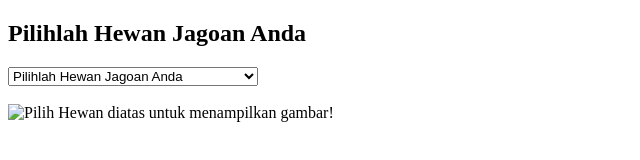
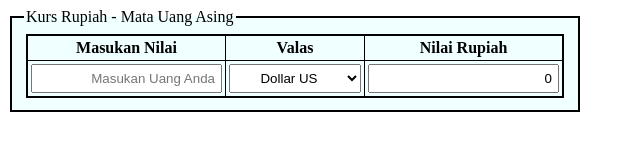
Before and after one commit to azzmnrwebdev/webpro-19, a plain HTML site: page index.html in a window 1280 px wide. Shown: the whole page, without its empty margins (0-640 px from the left). Drawn offline with Linux system fonts and the light colour scheme.

Commit message:
tugas kurs rupiah

```diff
--- a/index.html
+++ b/index.html
@@ -3,52 +3,98 @@
 
 <head>
     <style>
-        select, img {
-            width: 250px;
-            height: auto;
+        form{
+            display: inline-block;
+        }
+        fieldset{
+            border: 2px solid black!important;
+            background-color: #F0FFFF;
+        }
+        table {
+            border: 2px solid black!important;
+        }
+        table,
+        tr,
+        th,
+        td {
+            border: 1px solid black;
+            border-collapse: collapse;
+            padding: 3px;
+            margin: 2px;
+        }
+
+        input, select {
+            text-align: right;
+            padding: 5px;
+        }
+        select{
+            text-align: center!important;
         }
     </style>
     <meta charset="UTF-8">
     <meta name="viewport" content="width=device-width, initial-scale=1.0">
-    <title>Image Picker</title>
+    <title>Kurs Rupiah</title>
 </head>
 
 <body>
-<h2>Pilihlah Hewan Jagoan Anda</h2>
-    <select id="changeImage" onchange="change_image()">
-        <option disabled selected>Pilihlah Hewan Jagoan Anda</option>
-        <option value="hiu" >Hiu Putih</option>
-        <option value="trex">T-Rex</option>
-        <option value="harimau">Harimau</option>
-        <option value="singa">Singa</option>
-        <option value="kobra">Ular Kobra</option>
-        <option value="buaya">Buaya</option>
-    </select>
-    <br/>
-    <br/>
-    <img id="gambar" src="" alt="Pilih Hewan diatas untuk menampilkan gambar!" width="100px" height="auto">
+    <form action="">
+        <fieldset>
+            <legend>Kurs Rupiah - Mata Uang Asing</legend>
+            <table>
+                <tr>
+                    <th>Masukan Nilai</th>
+                    <th>Valas</th>
+                    <th>Nilai Rupiah</th>
+                </tr>
+                <tr>
+                    <td><input id="input_nilai" placeholder="Masukan Uang Anda" type="text"></td>
+                    <td><select id="valas" onclick="change_kurs()" id="changekurs">
+                            <option value="DU">Dollar US</option>
+                            <option value="DS">Dollar Singapore</option>
+                            <option value="RM">Ringgit Malaysia</option>
+                            <option value="YJ">Yen Jepang</option>
+                            <option value="E">Euro</option>
+                            <option value="RAS">Riyal Arab Saudi</option>
+                        </select></td>
+                    <td><input id="hasil_nilai" readonly value="0" type="text"></td>
+                </tr>
+            </table>
+        </fieldset>
+    </form>
     <script>
-        function change_image() {
-            let images = document.getElementById("changeImage").value;
-            let gambar = document.getElementById("gambar");
-            if (images == "hiu"){
-                gambar.src="./image/hiu.png";
-                alert(`Ini adalah foto Hiu Putih ${images}`);
-            }else if (images == "trex"){
-                gambar.src="./image/trex.png";
-                alert(`Ini adalah foto T-Rex ${images}`);
-            }else if (images == "harimau"){
-                gambar.src="./image/harimau.png";
-                alert(`Ini adalah foto Harimau ${images}`);
-            }else if (images == "singa"){
-                gambar.src="./image/singa.png";
-                alert(`Ini adalah foto Singa ${images}`);
-            }else if (images == "kobra"){
-                gambar.src="./image/kobra.png";
-                alert(`Ini adalah foto Ular Kobra ${images}`);
-            }else if (images == "buaya"){
-                gambar.src="./image/buaya.png";
-                alert(`Ini adalah foto Buaya ${images}`);
+        function change_kurs(){
+            // mengambil value dari Element id "input_nilai"
+            let inputNilai = document.getElementById("input_nilai").value;
+            // mengambil value dari Element id "valas"
+            let valas = document.getElementById("valas").value;
+            // mendeklarasikan variable hasilNilai
+            let hasilNilai;
+            if (valas == "DU"){
+                document.getElementById("hasil_nilai").value = "Rp. " + parseFloat(inputNilai) * 9915;
+                // membuat variabel baru dengan hasil value baru
+                hasilNilai = document.getElementById("hasil_nilai").value;
+                // menampilkan value baru dari nilai rupiah
+                console.log(hasilNilai);
+            }else if (valas == "DS"){
+                document.getElementById("hasil_nilai").value  = "Rp. " + parseFloat(inputNilai) * 13472;
+                hasilNilai = document.getElementById("hasil_nilai").value;
+                console.log(hasilNilai);
+            }else if (valas == "RM"){
+                document.getElementById("hasil_nilai").value  = "Rp. " + parseFloat(inputNilai) * 874;
+                hasilNilai = document.getElementById("hasil_nilai").value;
+                console.log(hasilNilai);
+            }else if (valas == "YJ"){
+                document.getElementById("hasil_nilai").value  = "Rp. " + parseFloat(inputNilai) * 120;
+                hasilNilai = document.getElementById("hasil_nilai").value;
+                console.log(hasilNilai);
+            }else if (valas == "E"){
+                document.getElementById("hasil_nilai").value  = "Rp. " + parseFloat(inputNilai) * 15888;
+                hasilNilai = document.getElementById("hasil_nilai").value;
+                console.log(hasilNilai);
+            }else if (valas == "RAS"){
+                document.getElementById("hasil_nilai").value  = "Rp. " + parseFloat(inputNilai) * 3592;
+                hasilNilai = document.getElementById("hasil_nilai").value;
+                console.log(hasilNilai);
             }
         }
     </script>
```
Also changed, not shown: image/buaya.png (deleted), image/harimau.png (deleted), image/hiu.png (deleted), image/kobra.png (deleted), image/singa.png (deleted), image/trex.png (deleted).
